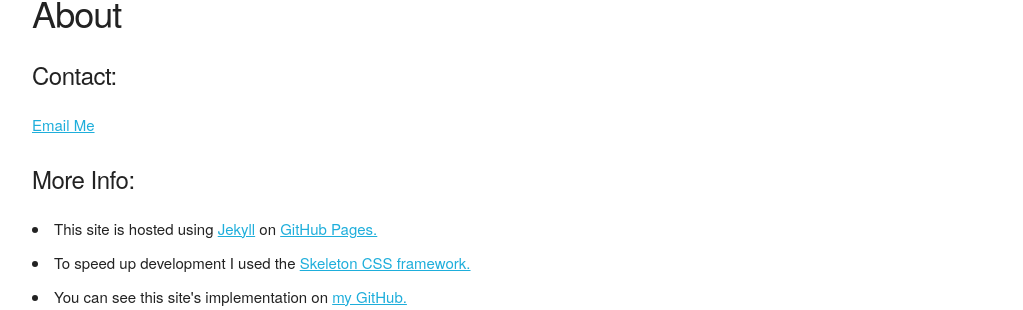
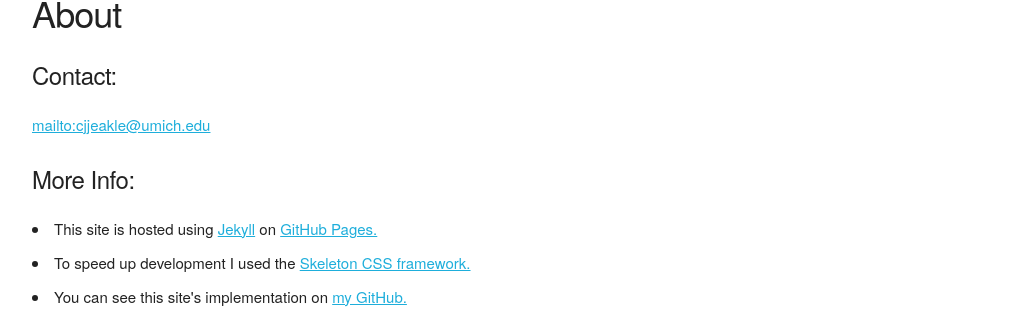
Before and after one commit to cjjeakle/cjjeakle.github.io, a Jekyll site: the page built from about/index.html, in a window 1280 px wide. Shown: the part 277-587 px from the top of the page, without its empty margins (128-1151 px from the left). Built offline with Jekyll 4.4.1, drawn with Linux system fonts in a browser that asks for light colours; nearby versions of some CDN libraries.

Commit message:
Added subject to about page mail link.

```diff
--- a/about/index.html
+++ b/about/index.html
@@ -6,7 +6,7 @@
 <div>
   <h3>About</h3>
   <h5>Contact:</h5>
-  <a href="mailto:cjjeakle@umich.edu">Email Me</a>
+  <a href="mailto:cjjeakle@umich.edu?subject=Contact Page:<your subject>">mailto:cjjeakle@umich.edu</a>
   <br/>
   <br/>
   <h5>More Info:</h5>
```
